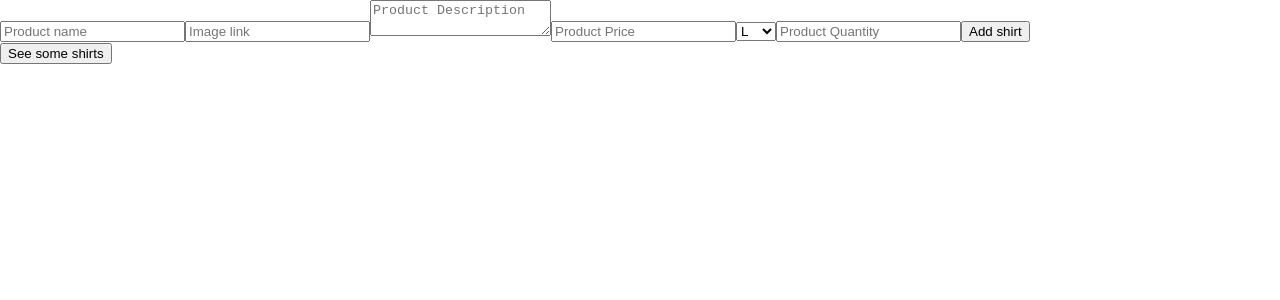
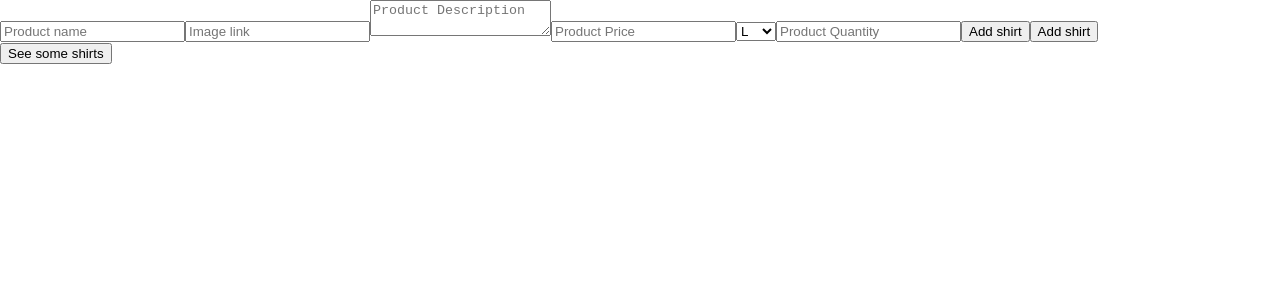
Before and after one commit to NeverSettels/Tshirt-Store, a React (Create React App) app: page / in a window 1280 px wide. Both pictures are taken after a click on the button "Add Shirt". Shown: the top 300 px of the page. Built offline with nearby package versions, Linux system fonts and the light colour scheme.

Commit message:
begun editing functionality got fried

```diff
--- a/src/components/App.js
+++ b/src/components/App.js
@@ -1,6 +1,7 @@
 import React from 'react';
 import ShirtControl from './ShirtControl'
 import "../App.css";
+
 
 function App() {
   return (
--- a/src/components/NewShirt.js
+++ b/src/components/NewShirt.js
@@ -18,6 +18,7 @@ export default function NewShirt(props) {
         id: v4()
       });
   }
+
   return (
     <form onSubmit={handleNewShirtform}>
       <input type="text" name="tshirt" placeholder="Product name" />
@@ -32,6 +33,7 @@ export default function NewShirt(props) {
       </select>
       <input type="number" name="quantity" placeholder="Product Quantity" />
       <button type="submit">Add shirt</button>
+      <button onclick={() => props.handleEdit()}>Add shirt</button>
     </form>
   )
 }
--- a/src/components/ShirtControl.js
+++ b/src/components/ShirtControl.js
@@ -7,7 +7,8 @@ export default class ShirtControl extends Component {
     super(props);
     this.state = {
       formVisibleOnPage: false,
-      masterShirtList: []
+      masterShirtList: [],
+      editing: false
     };
   }
 
@@ -24,6 +25,10 @@ export default class ShirtControl extends Component {
       masterShirtList: newMasterShirtList,
       formVisibleOnPage: false
     });
+  }
+
+  handleEditClick = () => {
+    this.setState({ editing: true });
   }
 
   buy = (id) => {
@@ -57,14 +62,32 @@ export default class ShirtControl extends Component {
     this.setState({ masterShirtList: newMasterShirtList })
   }
 
+
+
+  handleEdit = (editedShirt, id) => {
+    this.setState(state => {
+      const masterShirtList = state.masterShirtList.map(element => {
+        if (element.id === id && element.quantity > 0) {
+          return { ...editedShirt, id: id }
+        } else {
+          return element
+        }
+      });
+      return { masterShirtList }
+    })
+
+  }
+
   render() {
     let currentlyVisibleState = null;
     let buttonText = null; // new code
     if (this.state.formVisibleOnPage) {
       currentlyVisibleState = <NewShirt onNewShirtCreation={this.onNewShirtCreation} />
       buttonText = "See some shirts"; // new code
+    } else if (this.state.editing) {
+      currentlyVisibleState = <NewShirt handleEdit={this.handleEdit} editing={this.state.editing} />
     } else {
-      currentlyVisibleState = <ShirtList shirtList={this.state.masterShirtList} buy={this.buy} stock={this.stock} handleDelete={this.handleDelete} />;
+      currentlyVisibleState = <ShirtList shirtList={this.state.masterShirtList} buy={this.buy} stock={this.stock} handleDelete={this.handleDelete} handleEditClick={this.handleEditClick} />;
       buttonText = "Add Shirt"; // new code
     }
     return (
@@ -74,6 +97,4 @@ export default class ShirtControl extends Component {
       </React.Fragment>
     );
   }
-
-
 }
--- a/src/components/ShirtList.js
+++ b/src/components/ShirtList.js
@@ -1,7 +1,7 @@
 import React from 'react'
 
 export default function ShirtList(props) {
-  const { shirtList, buy, stock, handleDelete } = props
+  const { shirtList, buy, stock, handleDelete, handleEditClick } = props
   return (
     <div>
       <h1>Shirts! </h1>
@@ -17,6 +17,7 @@ export default function ShirtList(props) {
           </div>
           <button onClick={() => stock(shirt.id)}>Add Stock</button>
           <button onClick={() => handleDelete(shirt.id)}>Delete</button>
+          <button onClick={handleEditClick}>Edit</button>
         </div>
       )
       ) : <h2>No shirts yet!</h2>}
```
